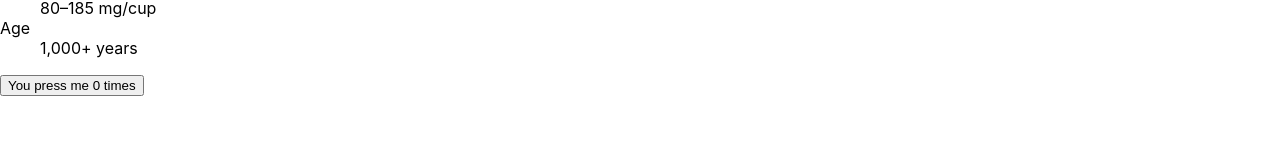
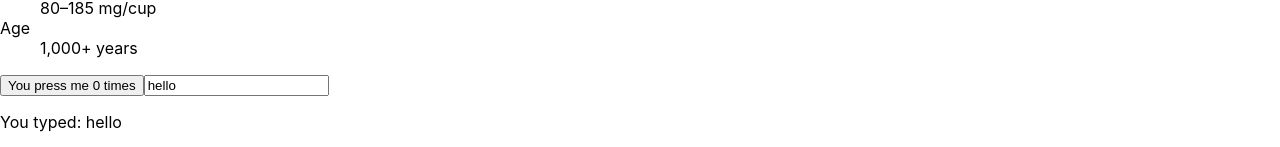
Before and after one commit to TranLeKhanhDuyen/Knowledge, a React (Create React App) app in the folder example/my-app/: page / in a window 1280 px wide. Shown: the part 1649-1796 px from the top of the page. Before the commit the page ends 1745 px from the top, so only its background shows below. Built offline with nearby package versions, Linux system fonts and the light colour scheme.

Commit message:
feat: example useSate

```diff
--- a/example/my-app/src/App.jsx
+++ b/example/my-app/src/App.jsx
@@ -9,6 +9,7 @@ import MyInputForm from "./components/effect/MyInput";
 import PackingList from "./components/ConditionalReander/PackingList";
 import DrinkList from "./components/ConditionalReander/DrinkList";
 import Counter from "./components/UseSate/Counter";
+import MyInput from "./components/UseSate/MyInput";
 
 function App() {
   return (
@@ -22,6 +23,7 @@ function App() {
       <PackingList />
       <DrinkList />
       <Counter />
+      <MyInput />
     </div>
   );
 }
--- /dev/null
+++ b/example/my-app/src/components/UseSate/MyInput.jsx
@@ -0,0 +1,17 @@
+import { useState } from "react";
+
+export default function MyInput() {
+  const [text, setText] = useState("hello");
+
+  const handleChange = (e) => {
+    setText(e.target.value);
+  };
+
+  return (
+    <>
+      <input value={text} onChange={handleChange} />
+      <p>You typed: {text}</p>
+      <button onClick={() => setText("hello")}>Reset</button>
+    </>
+  );
+}
```
